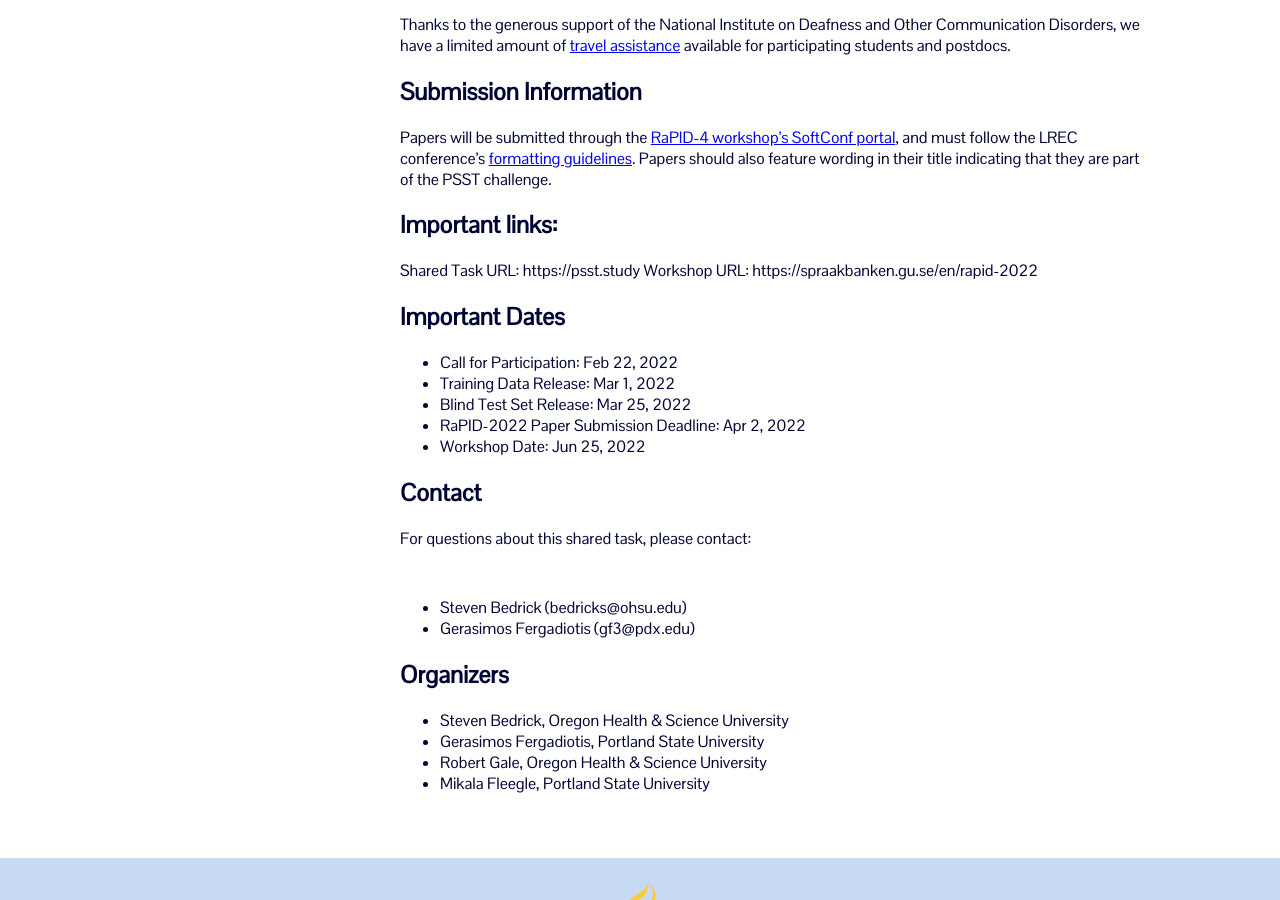
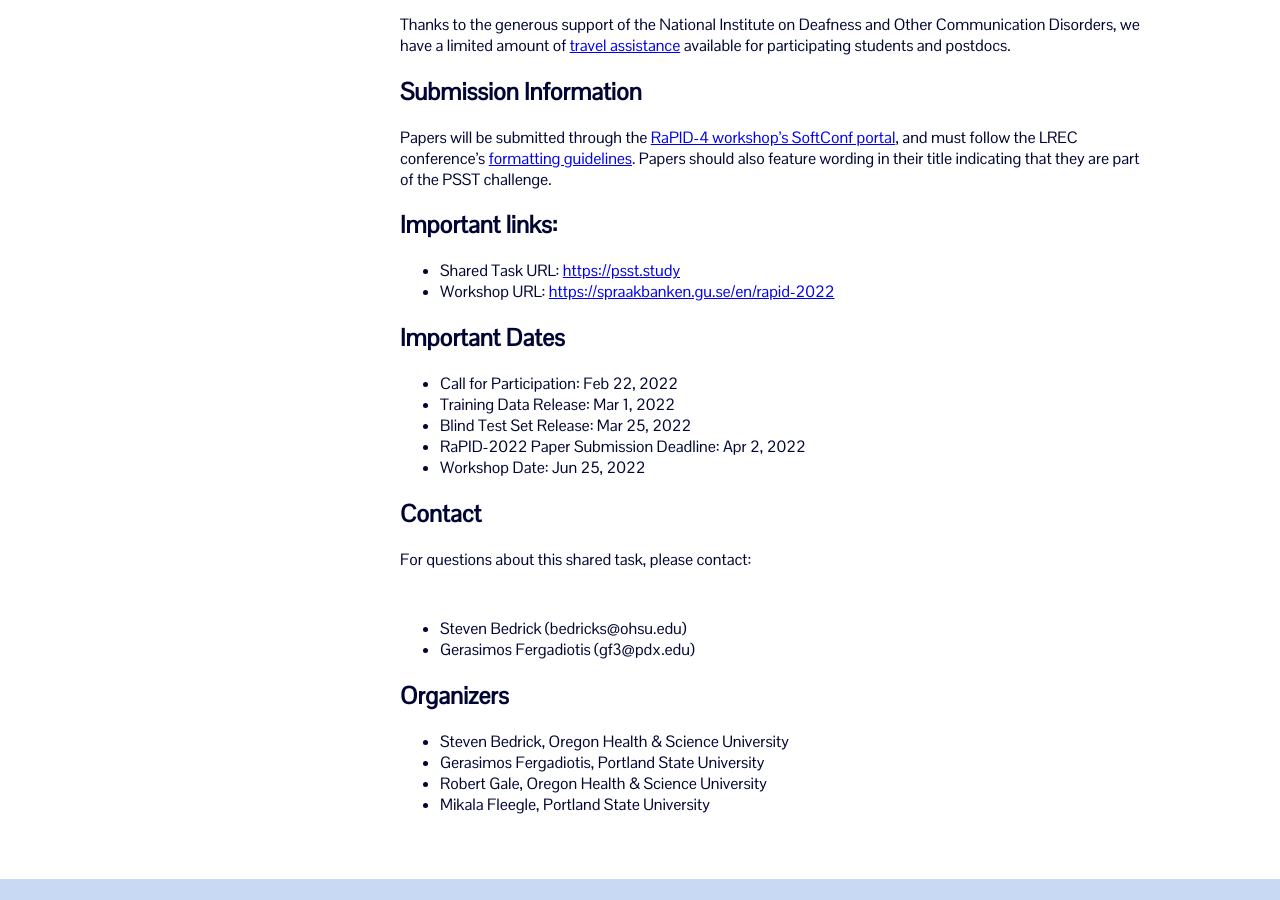
Before and after one commit to PSST-Challenge/PSST-Challenge.github.io, a Jekyll site: the page built from docs/announcement.md, in a window 1280 px wide and 900 px high, scrolled down 1083 px. Built offline with Jekyll 4.4.1, drawn with Linux system fonts in a browser that asks for light colours.

Commit message:
Link fixes

```diff
--- a/docs/announcement.md
+++ b/docs/announcement.md
@@ -24,14 +24,14 @@ Participants will have access to a unique dataset for phonemic ASR, consisting o
 
 The primary task will be high-accuracy automated phoneme recognition of disordered speech, with a second task focused on classifying audio samples into clinically-relevant categories. No clinical background is necessary, and we encourage participation by people with all levels of computational expertise.
 
-Participants must [register on the task website](./join/), at which point they will be given details about accessing the dataset as well as further instructions.
+Participants must [register on the task website](/join/), at which point they will be given details about accessing the dataset as well as further instructions.
 The PSST Challenge is a collaboration between Oregon Health and Science University (OHSU) and Portland State University (PSU). Our proposed activities will be supported via a grant from the National Institute on Deafness and Other Communication Disorders NIH (R01-DC015999-04S1), the purpose of which is to promote the use of clinical datasets of aphasic speech by the mainstream machine learning community. The original dataset comes via the [AphasiaBank project](https://aphasia.talkbank.org) (R01-DC008524).
 
 Please contact either Steven Bedrick (bedricks@ohsu.edu) or Gerasimos Fergadiotis (gf3@pdx.edu) with questions about any aspect of the shared task.
 
 ## Travel Assistance
 
-Thanks to the generous support of the National Institute on Deafness and Other Communication Disorders, we have a limited amount of [travel assistance](./student-travel/) available for participating students and postdocs.
+Thanks to the generous support of the National Institute on Deafness and Other Communication Disorders, we have a limited amount of [travel assistance](/student-travel/) available for participating students and postdocs.
 
 ## Submission Information
 
@@ -40,8 +40,8 @@ Papers should also feature wording in their title indicating that they are part
 
 ## Important links:
 
-Shared Task URL: https://psst.study
-Workshop URL: https://spraakbanken.gu.se/en/rapid-2022
+* Shared Task URL: [https://psst.study](https://psst.study)
+* Workshop URL: [https://spraakbanken.gu.se/en/rapid-2022](https://spraakbanken.gu.se/en/rapid-2022)
 
 ## Important Dates
 
```
